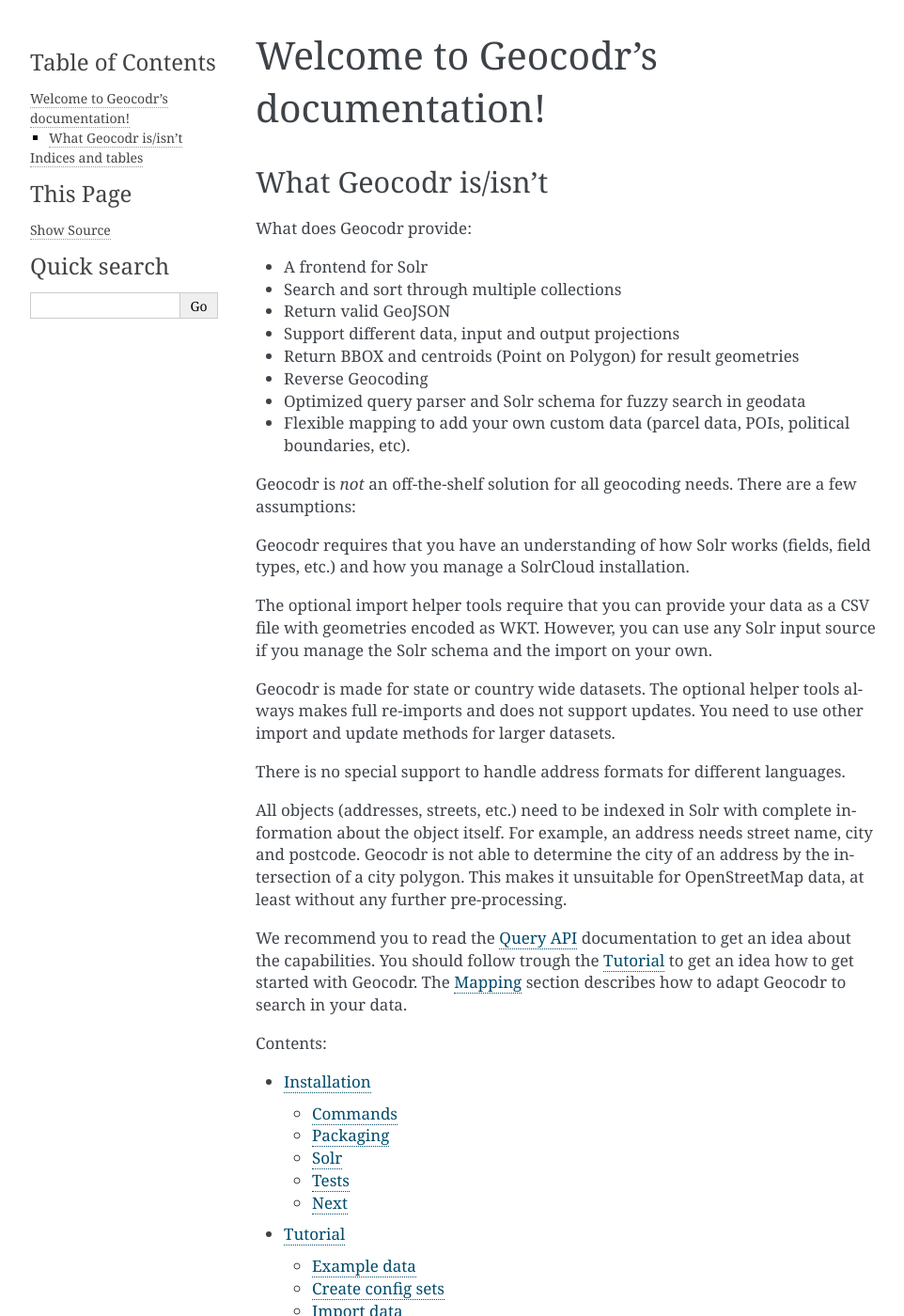
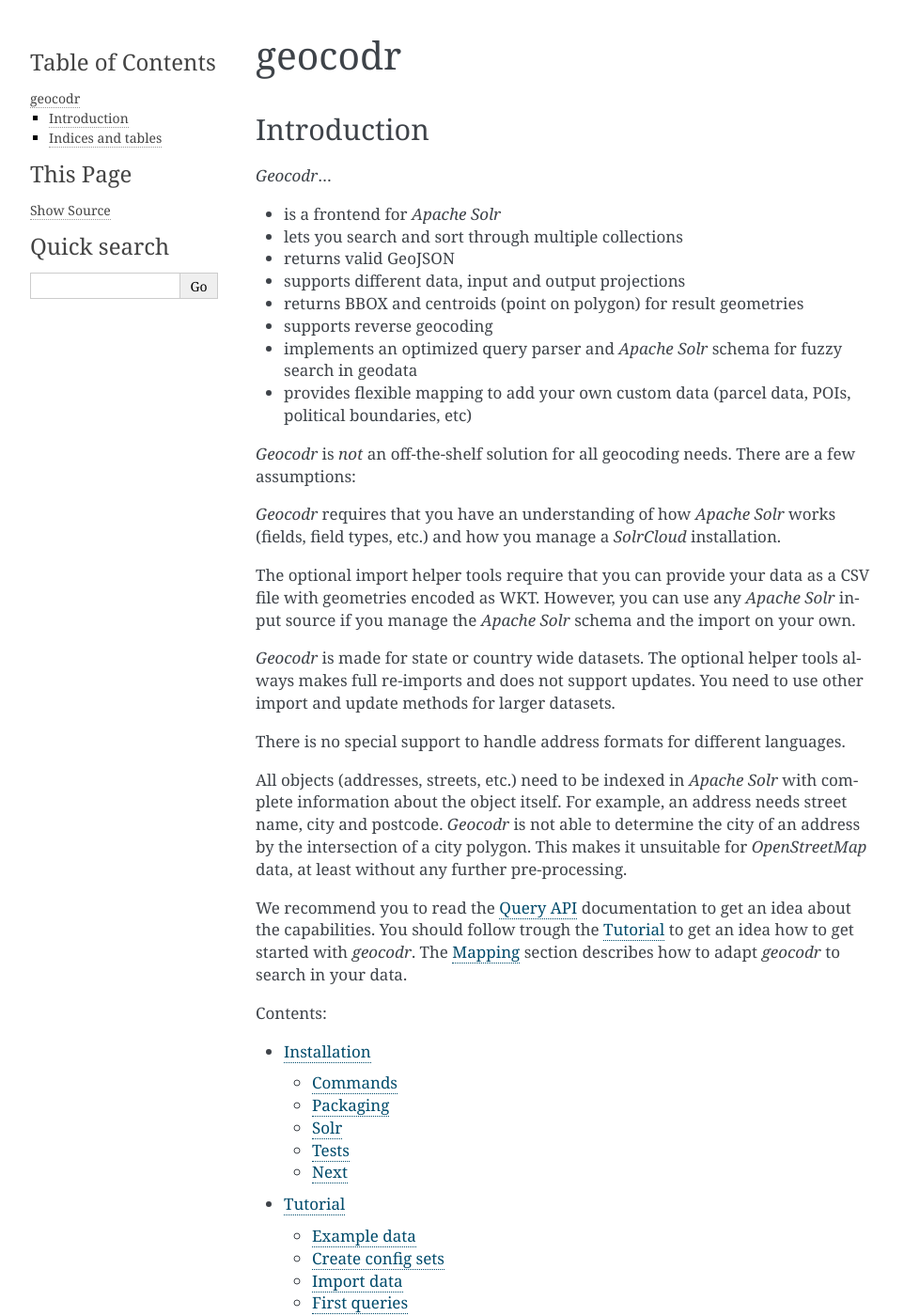
Before and after one commit to rostock/geocodr, a Sphinx documentation site: the page built from docs/index.rst, in a window 1280 px wide and 1400 px high. Shown: the whole window at 94% size, without its empty margins (148-1110 px from the left). Built offline with Sphinx 7.4.7, drawn with Linux system fonts in a browser that asks for light colours; some of the changed text lies outside the part shown.

Commit message:
doc updates

```diff
--- a/docs/conf.py
+++ b/docs/conf.py
@@ -19,8 +19,8 @@
 
 # -- Project information -----------------------------------------------------
 
-project = 'Geocodr'
-copyright = '2018, Omniscale GmbH & Co. KG'
+project = 'geocodr'
+copyright = ''
 author = 'Omniscale GmbH & Co. KG'
 
 # The short X.Y version
@@ -99,7 +99,7 @@
 # -- Options for HTMLHelp output ---------------------------------------------
 
 # Output file base name for HTML help builder.
-htmlhelp_basename = 'Geocodrdoc'
+htmlhelp_basename = 'geocodrdoc'
 
 # -- Options for LaTeX output ------------------------------------------------
 
@@ -125,7 +125,7 @@
 # (source start file, target name, title,
 #  author, documentclass [howto, manual, or own class]).
 latex_documents = [
-  (master_doc, 'Geocodr.tex', 'Geocodr Documentation',
+  (master_doc, 'geocodr.tex', 'geocodr documentation',
    'Omniscale GmbH \\& Co. KG', 'manual'),
 ]
 
@@ -134,7 +134,7 @@
 # One entry per manual page. List of tuples
 # (source start file, name, description, authors, manual section).
 man_pages = [
-  (master_doc, 'geocodr', 'Geocodr Documentation',
+  (master_doc, 'geocodr', 'geocodr documentation',
    [author], 1)
 ]
 
@@ -144,7 +144,7 @@
 # (source start file, target name, title, author,
 #  dir menu entry, description, category)
 texinfo_documents = [
-  (master_doc, 'Geocodr', 'Geocodr Documentation',
-   author, 'Geocodr', 'One line description of project.',
-   'Miscellaneous'),
+  (master_doc, 'geocodr', 'geocodr documentation',
+   author, 'geocodr', 'One line description of project.',
+   'miscellaneous'),
 ]
--- a/docs/index.rst
+++ b/docs/index.rst
@@ -1,44 +1,34 @@
-.. Geocodr documentation master file, created by
-   sphinx-quickstart on Wed May 16 09:36:05 2018.
-   You can adapt this file completely to your liking, but it should at least
-   contain the root `toctree` directive.
+geocodr
+=======
 
-Welcome to Geocodr's documentation!
-===================================
+Introduction
+------------
+
+`Geocodr`…
+
+- is a frontend for `Apache Solr`
+- lets you search and sort through multiple collections
+- returns valid GeoJSON
+- supports different data, input and output projections
+- returns BBOX and centroids (point on polygon) for result geometries
+- supports reverse geocoding
+- implements an optimized query parser and `Apache Solr` schema for fuzzy search in geodata
+- provides flexible mapping to add your own custom data (parcel data, POIs, political boundaries, etc)
 
 
-What Geocodr is/isn't
----------------------
+`Geocodr` is *not* an off-the-shelf solution for all geocoding needs. There are a few assumptions:
 
-What does Geocodr provide:
+`Geocodr` requires that you have an understanding of how `Apache Solr` works (fields, field types, etc.) and how you manage a `SolrCloud` installation.
 
-- A frontend for Solr
-- Search and sort through multiple collections
-- Return valid GeoJSON
-- Support different data, input and output projections
-- Return BBOX and centroids (Point on Polygon) for result geometries
-- Reverse Geocoding
-- Optimized query parser and Solr schema for fuzzy search in geodata
-- Flexible mapping to add your own custom data (parcel data, POIs, political boundaries, etc).
+The optional import helper tools require that you can provide your data as a CSV file with geometries encoded as WKT. However, you can use any `Apache Solr` input source if you manage the `Apache Solr` schema and the import on your own.
 
-
-Geocodr is `not` an off-the-shelf solution for all geocoding needs. There are a few assumptions:
-
-Geocodr requires that you have an understanding of how Solr works (fields, field types, etc.) and how you manage a SolrCloud installation.
-
-The optional import helper tools require that you can provide your data as a CSV file with geometries encoded as WKT.
-However, you can use any Solr input source if you manage the Solr schema and the import on your own.
-
-Geocodr is made for state or country wide datasets. The optional helper tools always makes full re-imports and does not support updates. You need to use other import and update methods for larger datasets.
+`Geocodr` is made for state or country wide datasets. The optional helper tools always makes full re-imports and does not support updates. You need to use other import and update methods for larger datasets.
 
 There is no special support to handle address formats for different languages.
 
-All objects (addresses, streets, etc.) need to be indexed in Solr with complete information about the object itself. For example, an address needs street name, city and postcode. Geocodr is not able to determine the city of an address by the intersection of a city polygon.
-This makes it unsuitable for OpenStreetMap data, at least without any further pre-processing.
+All objects (addresses, streets, etc.) need to be indexed in `Apache Solr` with complete information about the object itself. For example, an address needs street name, city and postcode. `Geocodr` is not able to determine the city of an address by the intersection of a city polygon. This makes it unsuitable for `OpenStreetMap` data, at least without any further pre-processing.
 
-
-We recommend you to read the :doc:`api` documentation to get an idea about the capabilities. You should follow trough the :doc:`tutorial` to get an idea how to get started with Geocodr. The :doc:`mapping` section describes how to adapt Geocodr to search in your data.
-
+We recommend you to read the :doc:`api` documentation to get an idea about the capabilities. You should follow trough the :doc:`tutorial` to get an idea how to get started with `geocodr`. The :doc:`mapping` section describes how to adapt `geocodr` to search in your data.
 
 .. toctree::
    :maxdepth: 2
@@ -50,7 +40,7 @@
    mapping
 
 Indices and tables
-==================
+------------------
 
 * :ref:`genindex`
 * :ref:`modindex`
```
Also changed, not shown: 1 other file.
